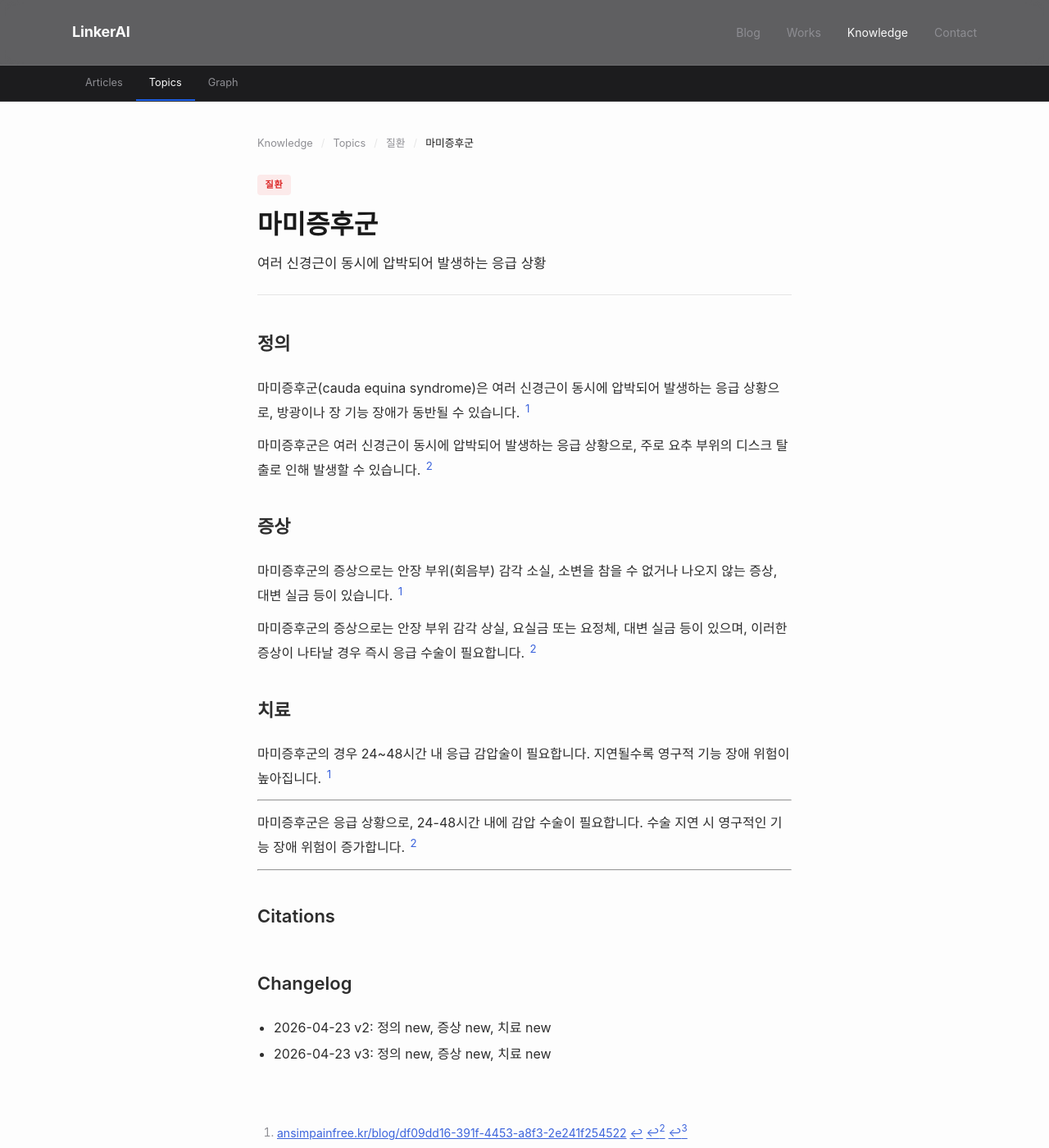
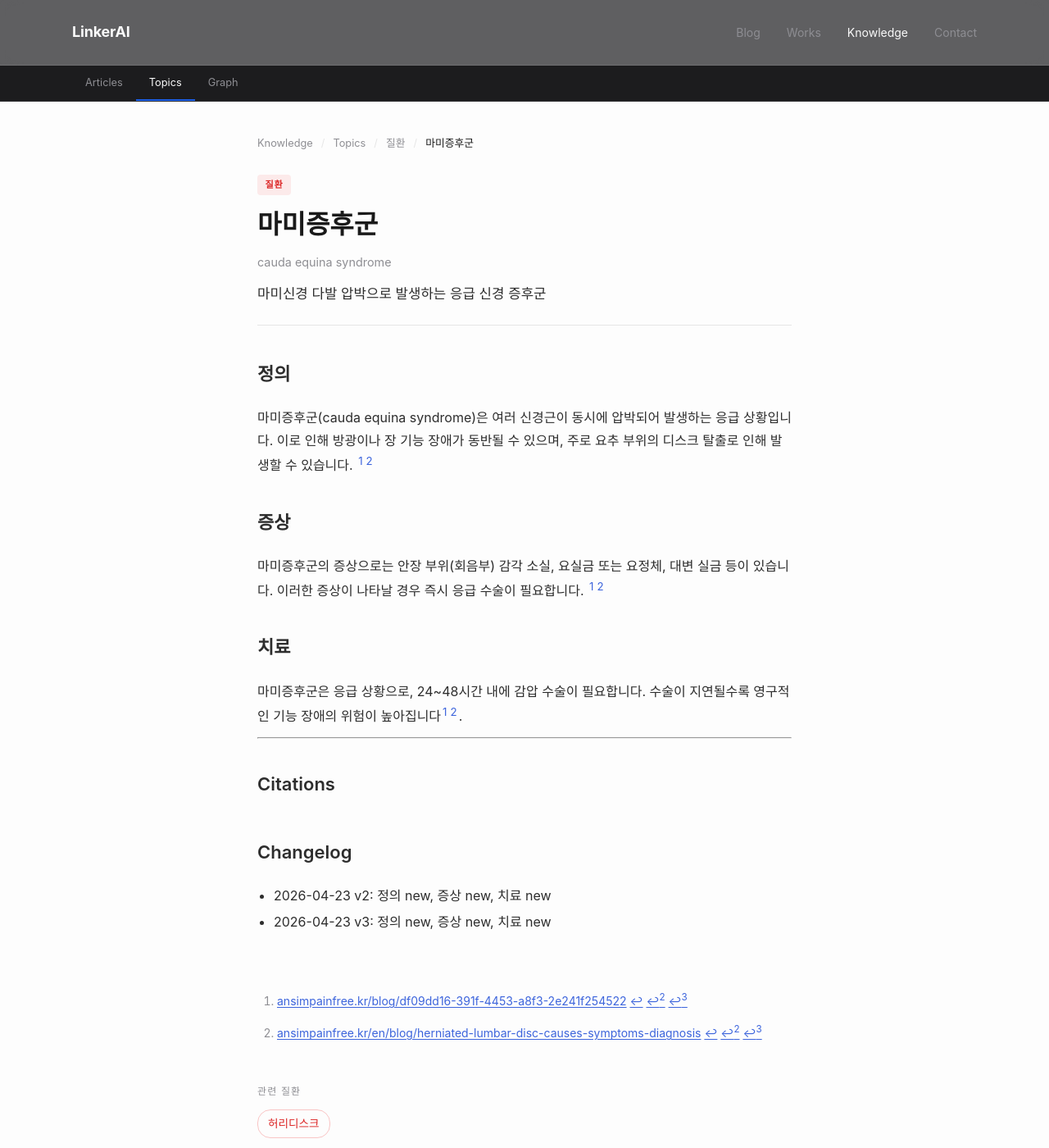
Before and after one commit to feelharmony/linkare-medical-knowledge, a Jekyll site: the page built from conditions/cauda-equina-syndrome.md, in a window 1280 px wide and 1400 px high. Shown: the whole window at 82% size. Built offline with Jekyll 4.4.1, drawn with Linux system fonts in a browser that asks for light colours; some web fonts are replaced; some of the changed text lies outside the part shown.

Commit message:
auto-sync entity: 마미증후군 (cauda-equina-syndrome) — finalize

```diff
--- a/conditions/cauda-equina-syndrome.md
+++ b/conditions/cauda-equina-syndrome.md
@@ -4,27 +4,20 @@
 entity_type: condition
 permalink: /conditions/cauda-equina-syndrome/
 title: 마미증후군
-description: 여러 신경근이 동시에 압박되어 발생하는 응급 상황
-last_reviewed: '2026-04-23'
+description: 마미신경 다발 압박으로 발생하는 응급 신경 증후군
+title_en: cauda equina syndrome
+last_reviewed: '2026-04-25'
 source_count: 2
-version: 3
+version: 4
 ---
 ## 정의
-마미증후군(cauda equina syndrome)은 여러 신경근이 동시에 압박되어 발생하는 응급 상황으로, 방광이나 장 기능 장애가 동반될 수 있습니다. [^1]
-
-마미증후군은 여러 신경근이 동시에 압박되어 발생하는 응급 상황으로, 주로 요추 부위의 디스크 탈출로 인해 발생할 수 있습니다. [^2]
+마미증후군(cauda equina syndrome)은 여러 신경근이 동시에 압박되어 발생하는 응급 상황입니다. 이로 인해 방광이나 장 기능 장애가 동반될 수 있으며, 주로 요추 부위의 디스크 탈출로 인해 발생할 수 있습니다. [^1][^2]
 
 ## 증상
-마미증후군의 증상으로는 안장 부위(회음부) 감각 소실, 소변을 참을 수 없거나 나오지 않는 증상, 대변 실금 등이 있습니다. [^1]
-
-마미증후군의 증상으로는 안장 부위 감각 상실, 요실금 또는 요정체, 대변 실금 등이 있으며, 이러한 증상이 나타날 경우 즉시 응급 수술이 필요합니다. [^2]
+마미증후군의 증상으로는 안장 부위(회음부) 감각 소실, 요실금 또는 요정체, 대변 실금 등이 있습니다. 이러한 증상이 나타날 경우 즉시 응급 수술이 필요합니다. [^1][^2]
 
 ## 치료
-마미증후군의 경우 24~48시간 내 응급 감압술이 필요합니다. 지연될수록 영구적 기능 장애 위험이 높아집니다. [^1]
-
----
-
-마미증후군은 응급 상황으로, 24-48시간 내에 감압 수술이 필요합니다. 수술 지연 시 영구적인 기능 장애 위험이 증가합니다. [^2]
+마미증후군은 응급 상황으로, 24~48시간 내에 감압 수술이 필요합니다. 수술이 지연될수록 영구적인 기능 장애의 위험이 높아집니다[^1][^2].
 
 ---
 
```
